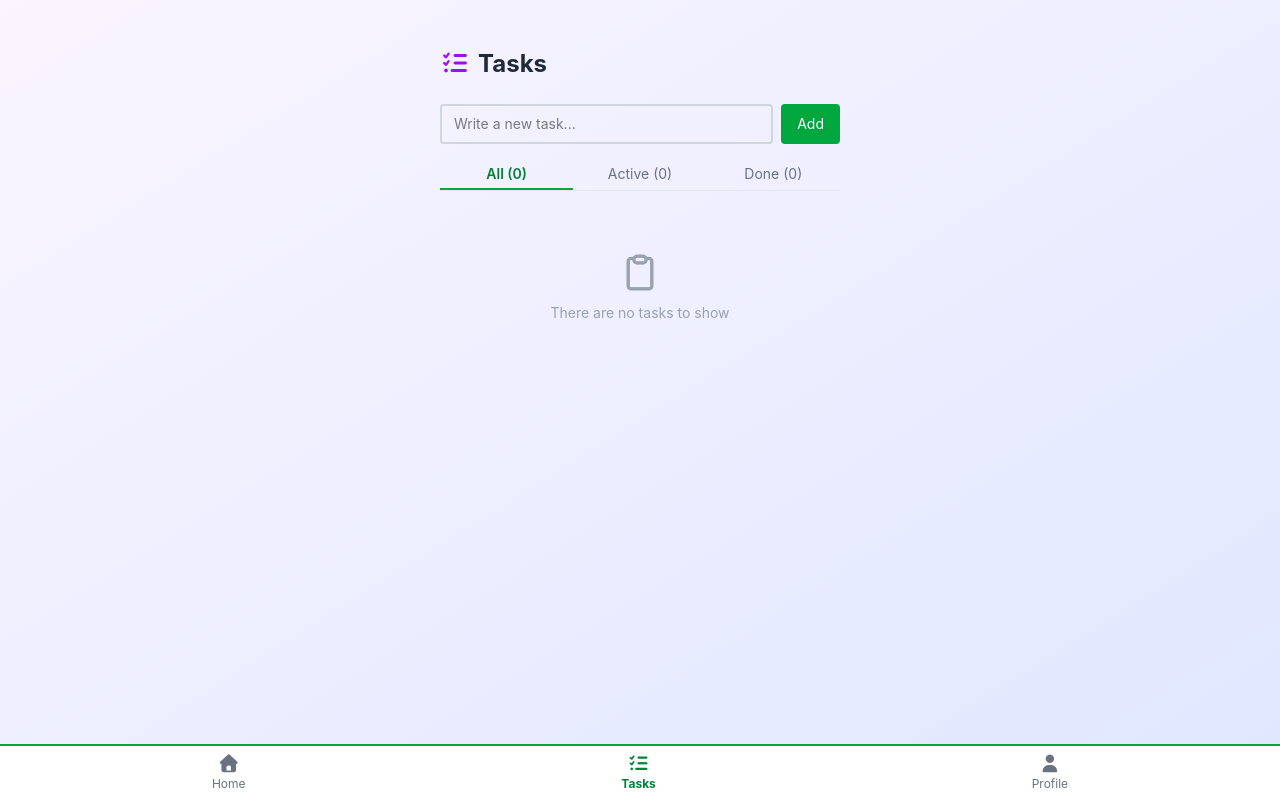
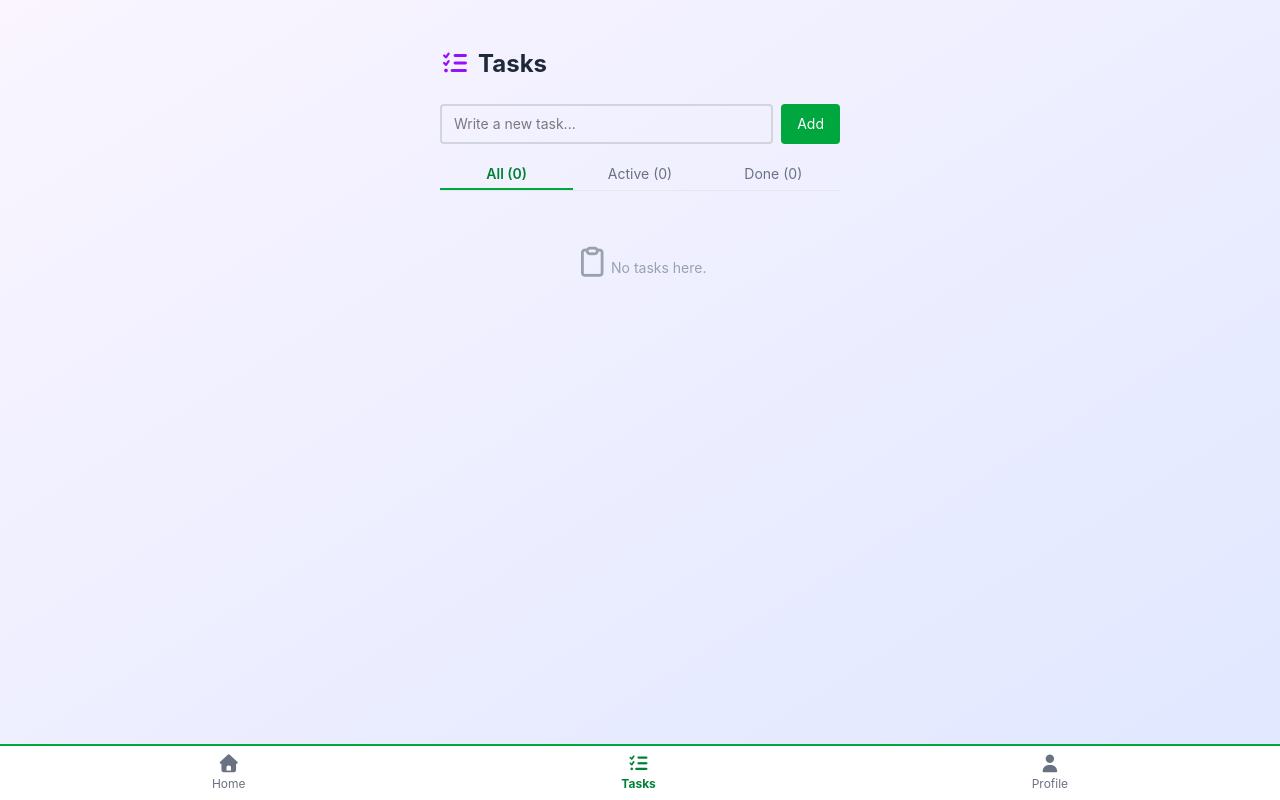
Before and after one commit to mahmoud112001/React-Course, a React (Vite) app in the folder Day02/assignment/todo-list/: page /tasks in a window 1280 px wide. Built offline with nearby package versions, Linux system fonts and the light colour scheme.

Commit message:
Refactor: improve TaskList state management

```diff
--- a/Day02/assignment/todo-list/src/components/TaskList.jsx
+++ b/Day02/assignment/todo-list/src/components/TaskList.jsx
@@ -3,15 +3,15 @@ import TaskItem from "./TaskItem";
 export default function TaskList({ tasks, onToggle, onDelete }) {
   if (tasks.length === 0) {
     return (
-      <div className="text-center py-12 text-gray-400">
-        <i className="fa-regular fa-clipboard text-4xl mb-3 block"></i>
-        <p className="text-sm">There are no tasks to show </p>
+      <div className="text-center py-10 text-gray-400 text-sm">
+        <i className="fa-regular fa-clipboard text-3xl mb-2 block"></i>
+        No tasks here.
       </div>
     );
   }
 
   return (
-    <ul className="space-y-2">
+    <ul>
       {tasks.map((task) => (
         <TaskItem
           key={task.id}
```
